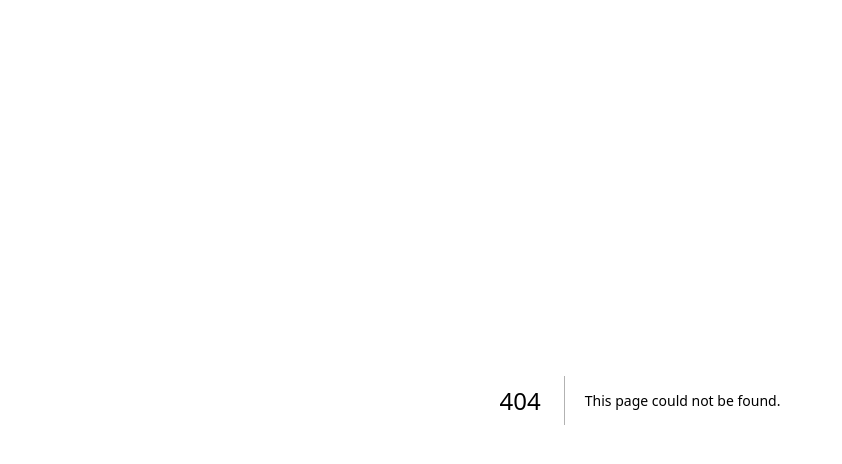
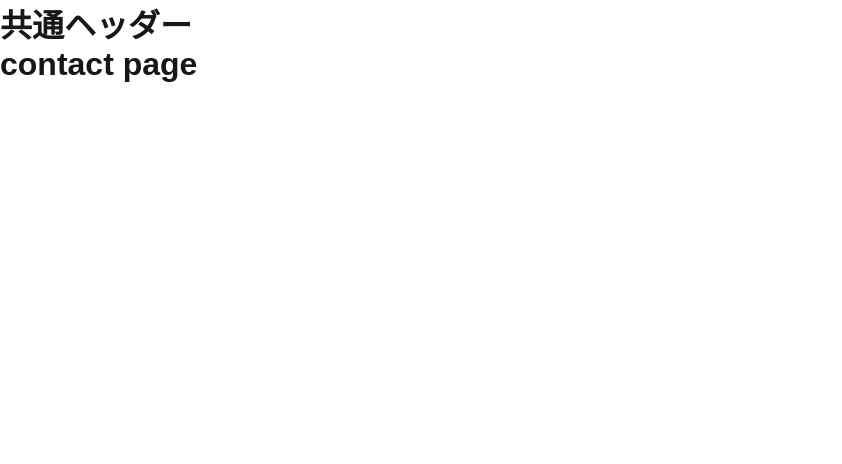
Before and after one commit to geek-3340/TypeScript-Next.js-tutorial, a Next.js app: page /contact in a window 1280 px wide. Before the commit this address had no page. Shown: the top 464 px of the page, without its empty margins (0-842 px from the left). Built offline with nearby package versions, Linux system fonts and the light colour scheme.

Commit message:
feat: 基本的なルーティング、動的ルーティングについて学習

```diff
--- /dev/null
+++ b/app/about/about-secondary/page.tsx
@@ -0,0 +1,3 @@
+export default function aboutSecondary(){
+    return <h1>as</h1>
+}
--- a/app/about/page.tsx
+++ b/app/about/page.tsx
@@ -1,3 +1,3 @@
-export default function about(){
+export default function About(){
     return <h1>about page</h1>
 }
--- /dev/null
+++ b/app/contact/page.tsx
@@ -0,0 +1,3 @@
+export default function contact(){
+    return <h1>contact page</h1>
+}
--- a/app/layout.tsx
+++ b/app/layout.tsx
@@ -24,6 +24,9 @@ export default function RootLayout({
 }>) {
   return (
     <html lang="en" className={`${geistSans.variable} ${geistMono.variable}`}>
+      <header>
+        <h1>共通ヘッダー</h1>
+      </header>
       <body>{children}</body>
     </html>
   );
```
Also changed, not shown: app/vlogs/[id]/page.tsx (added, +11 -0 lines), 1 other file (tests, documents, lock files or other folders).
